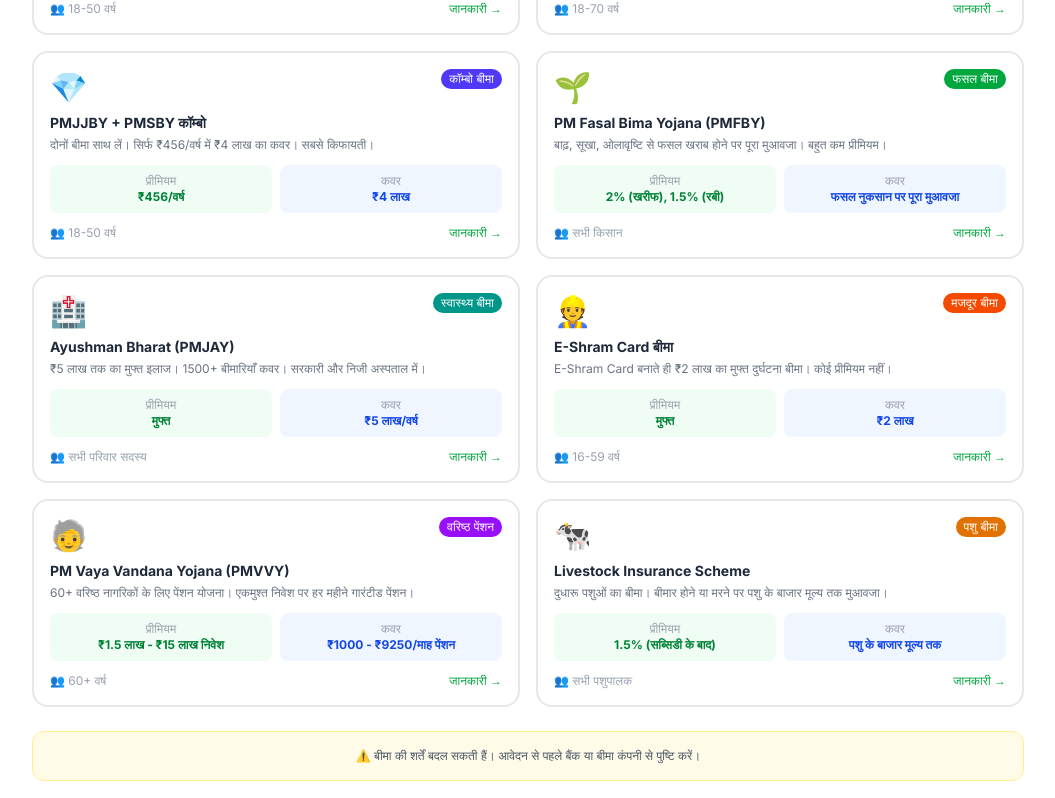
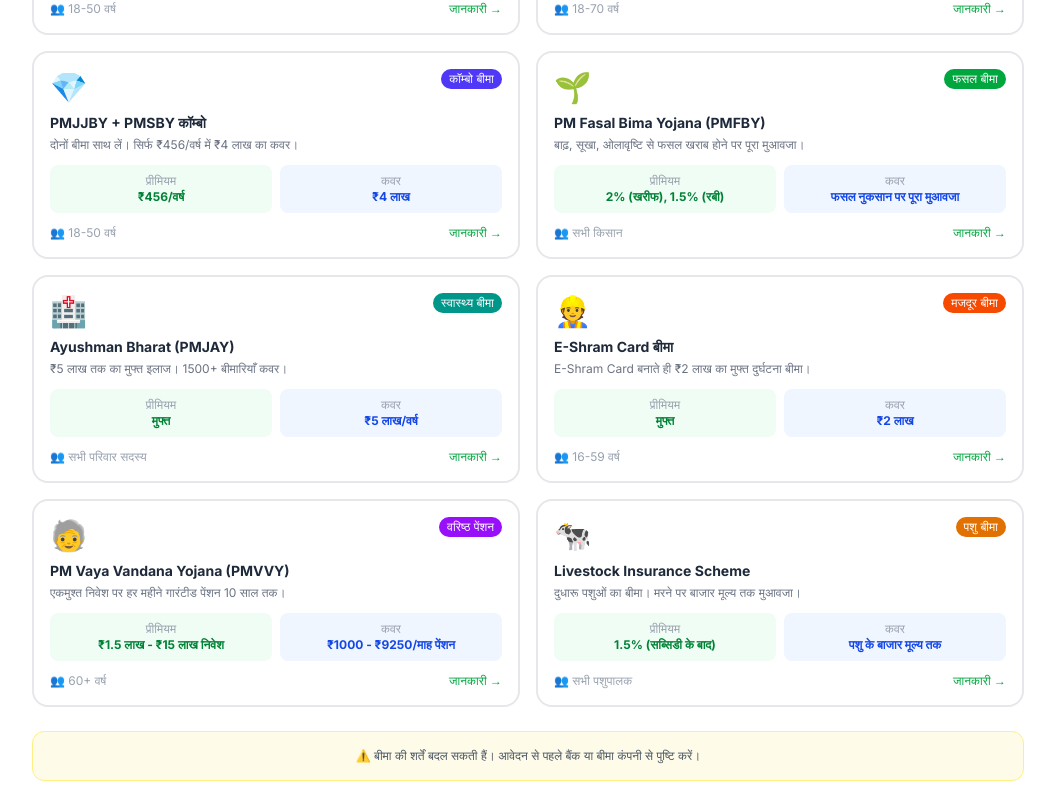
Before and after one commit to srinathpathak5-del/sarkari-sahayata-mitra, a Next.js app: page /Insurance in a window 1280 px wide. Shown: the part 529-1327 px from the top of the page, without its empty margins (112-1167 px from the left). Built offline with nearby package versions, Linux system fonts and the light colour scheme.

Commit message:
Fix loan and insurance pages

```diff
--- a/app/Insurance/page.tsx
+++ b/app/Insurance/page.tsx
@@ -49,7 +49,7 @@ const INSURANCE_SCHEMES = [
     age: '18-50 वर्ष',
     type: 'दुर्घटना बीमा',
     who: 'सभी बैंक खाताधारक',
-    desc: 'दोनों बीमा साथ लें। सिर्फ ₹456/वर्ष में ₹4 लाख का कवर। सबसे किफायती।',
+    desc: 'दोनों बीमा साथ लें। सिर्फ ₹456/वर्ष में ₹4 लाख का कवर।',
     claim: 'मृत्यु पर ₹4 लाख, दुर्घटना पर ₹2 लाख',
     steps: ['बैंक जाएं', 'दोनों योजनाओं के लिए एक साथ आवेदन करें', 'दोनों फॉर्म भरें', '₹456 ऑटो डेबिट होगा'],
     docs: ['आधार कार्ड', 'बैंक पासबुक', 'मोबाइल नंबर', 'नॉमिनी की जानकारी'],
@@ -67,7 +67,7 @@ const INSURANCE_SCHEMES = [
     age: 'सभी किसान',
     type: 'फसल बीमा',
     who: 'सभी किसान — ऋणी और गैर-ऋणी',
-    desc: 'बाढ़, सूखा, ओलावृष्टि से फसल खराब होने पर पूरा मुआवजा। बहुत कम प्रीमियम।',
+    desc: 'बाढ़, सूखा, ओलावृष्टि से फसल खराब होने पर पूरा मुआवजा।',
     claim: 'फसल नुकसान पर बीमित राशि',
     steps: ['बैंक या CSC केंद्र जाएं', 'फसल बीमा फॉर्म भरें', 'फसल और जमीन की जानकारी दें', 'प्रीमियम जमा करें'],
     docs: ['आधार कार्ड', 'खसरा/खतौनी', 'बैंक पासबुक', 'बुवाई प्रमाण'],
@@ -85,7 +85,7 @@ const INSURANCE_SCHEMES = [
     age: 'सभी परिवार सदस्य',
     type: 'स्वास्थ्य बीमा',
     who: 'BPL और SECC-2011 में शामिल परिवार',
-    desc: '₹5 लाख तक का मुफ्त इलाज। 1500+ बीमारियाँ कवर। सरकारी और निजी अस्पताल में।',
+    desc: '₹5 लाख तक का मुफ्त इलाज। 1500+ बीमारियाँ कवर।',
     claim: 'अस्पताल में ₹5 लाख तक मुफ्त इलाज',
     steps: ['pmjay.gov.in पर पात्रता जांचें', 'नजदीकी CSC केंद्र जाएं', 'आधार और राशन कार्ड दें', 'Ayushman Card लें'],
     docs: ['आधार कार्ड', 'राशन कार्ड', 'मोबाइल नंबर'],
@@ -103,9 +103,9 @@ const INSURANCE_SCHEMES = [
     age: '16-59 वर्ष',
     type: 'दुर्घटना बीमा',
     who: 'असंगठित मजदूर — दिहाड़ी, ठेला, घरेलू कामगार',
-    desc: 'E-Shram Card बनाते ही ₹2 लाख का मुफ्त दुर्घटना बीमा। कोई प्रीमियम नहीं।',
+    desc: 'E-Shram Card बनाते ही ₹2 लाख का मुफ्त दुर्घटना बीमा।',
     claim: 'दुर्घटना मृत्यु/विकलांगता पर ₹1-2 लाख',
-    steps: ['eshram.gov.in पर जाएं', 'Register on e-Shram क्लिक करें', 'आधार OTP से वेरिफाई करें', 'Card डाउनलोड करें — बीमा शुरू'],
+    steps: ['eshram.gov.in पर जाएं', 'Register on e-Shram क्लिक करें', 'आधार OTP से वेरिफाई करें', 'Card डाउनलोड करें'],
     docs: ['आधार कार्ड', 'मोबाइल नंबर (आधार से जुड़ा)', 'बैंक पासबुक'],
     url: 'https://eshram.gov.in',
     helpline: '14434',
@@ -121,7 +121,7 @@ const INSURANCE_SCHEMES = [
     age: '60+ वर्ष',
     type: 'स्वास्थ्य बीमा',
     who: '60 वर्ष से अधिक बुजुर्ग नागरिक',
-    desc: '60+ वरिष्ठ नागरिकों के लिए पेंशन योजना। एकमुश्त निवेश पर हर महीने गारंटीड पेंशन।',
+    desc: 'एकमुश्त निवेश पर हर महीने गारंटीड पेंशन 10 साल तक।',
     claim: 'हर महीने गारंटीड पेंशन 10 साल तक',
     steps: ['LIC की नजदीकी शाखा जाएं', 'PMVVY फॉर्म भरें', 'एकमुश्त राशि जमा करें', 'पेंशन हर महीने बैंक में आएगी'],
     docs: ['आधार कार्ड', 'आयु प्रमाण पत्र', 'बैंक पासबुक', 'पैन कार्ड'],
@@ -139,9 +139,9 @@ const INSURANCE_SCHEMES = [
     age: 'सभी पशुपालक',
     type: 'फसल बीमा',
     who: 'गाय, भैंस, बकरी पालने वाले किसान',
-    desc: 'दुधारू पशुओं का बीमा। बीमार होने या मरने पर पशु के बाजार मूल्य तक मुआवजा।',
+    desc: 'दुधारू पशुओं का बीमा। मरने पर बाजार मूल्य तक मुआवजा।',
     claim: 'पशु मृत्यु पर बाजार मूल्य तक',
-    steps: ['नजदीकी पशु चिकित्सालय जाएं', 'पशु का स्वास्थ्य प्रमाण पत्र बनवाएं', 'बैंक/बीमा कंपनी में आवेदन करें', 'पशु की टैगिंग होगी'],
+    steps: ['नजदीकी पशु चिकित्सालय जाएं', 'पशु का स्वास्थ्य प्रमाण पत्र बनवाएं', 'बैंक में आवेदन करें', 'पशु की टैगिंग होगी'],
     docs: ['आधार कार्ड', 'पशु स्वास्थ्य प्रमाण पत्र', 'बैंक पासबुक', 'पशु की फोटो'],
     url: 'https://dahd.nic.in',
     helpline: '1800-180-1551',
@@ -161,7 +161,6 @@ export default function InsurancePage() {
   if (selected) return (
     <div className="max-w-2xl mx-auto px-4 py-6">
       <button onClick={() => setSelected(null)} className="text-green-700 text-sm mb-4">← वापस जाएं</button>
-
       <div className="bg-green-50 border-2 border-green-300 rounded-2xl p-5 mb-4">
         <div className="flex items-start gap-4 mb-3">
           <span className="text-5xl">{selected.icon}</span>
@@ -180,12 +179,10 @@ export default function InsurancePage() {
           ))}
         </div>
       </div>
-
       <div className="bg-white border border-gray-200 rounded-2xl p-4 mb-4">
         <h2 className="font-bold text-blue-900 mb-2">👥 कौन ले सकता है?</h2>
         <p className="text-sm text-gray-700">{selected.who}</p>
       </div>
-
       <div className="bg-white border border-gray-200 rounded-2xl p-4 mb-4">
         <h2 className="font-bold text-blue-900 mb-3">📄 जरूरी दस्तावेज</h2>
         {selected.docs.map((d,i) => (
@@ -194,7 +191,6 @@ export default function InsurancePage() {
           </div>
         ))}
       </div>
-
       <div className="bg-white border border-gray-200 rounded-2xl p-4 mb-4">
         <h2 className="font-bold text-blue-900 mb-3">👣 आवेदन कैसे करें</h2>
         {selected.steps.map((s,i) => (
@@ -204,7 +200,6 @@ export default function InsurancePage() {
           </div>
         ))}
       </div>
-
       <div className="flex gap-3">
         <a href={selected.url} target="_blank" rel="noopener noreferrer"
           className="flex-1 bg-green-700 hover:bg-green-800 text-white text-center py-3 rounded-2xl font-bold text-sm transition">
@@ -225,7 +220,6 @@ export default function InsurancePage() {
         <h1 className="text-2xl font-bold mb-1">सरकारी बीमा योजनाएं</h1>
         <p className="text-green-200 text-sm">मुफ्त या बहुत कम प्रीमियम पर सरकारी बीमा</p>
       </div>
-
       <div className="flex gap-2 flex-wrap mb-6">
         {FILTER_TAGS.map(f => (
           <button key={f} onClick={() => setFilter(f)}
@@ -236,7 +230,6 @@ export default function InsurancePage() {
           </button>
         ))}
       </div>
-
       <div className="grid grid-cols-1 md:grid-cols-2 gap-4">
         {filtered.map(s => (
           <div key={s.id} onClick={() => setSelected(s)}
@@ -264,7 +257,6 @@ export default function InsurancePage() {
           </div>
         ))}
       </div>
-
       <div className="bg-yellow-50 border border-yellow-200 rounded-xl p-4 mt-6 text-xs text-gray-600 text-center">
         ⚠️ बीमा की शर्तें बदल सकती हैं। आवेदन से पहले बैंक या बीमा कंपनी से पुष्टि करें।
       </div>
```
Also changed, not shown: app/Loan/page.tsx (+0 -7 lines).
